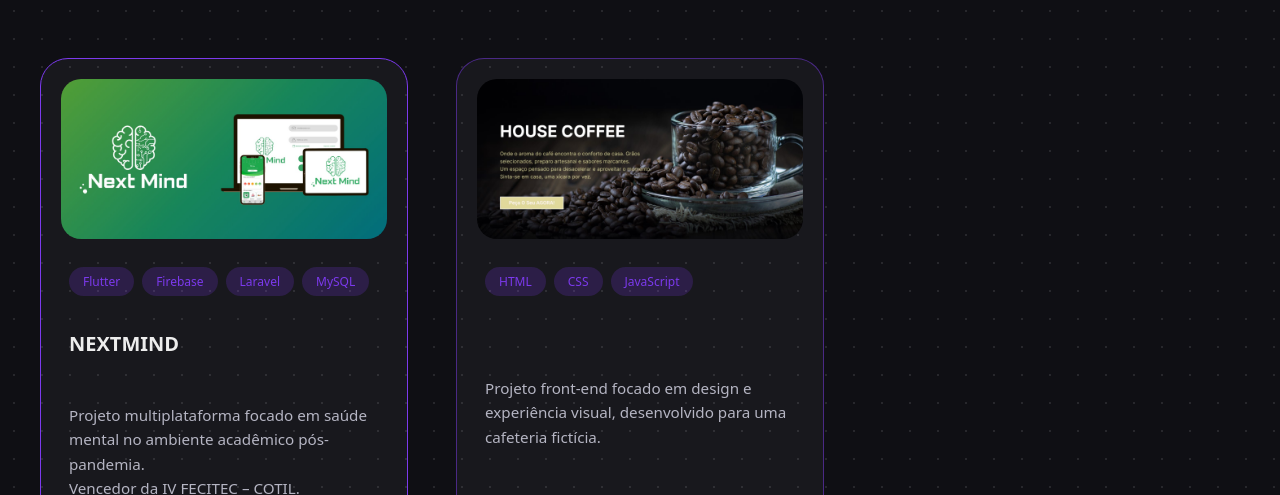
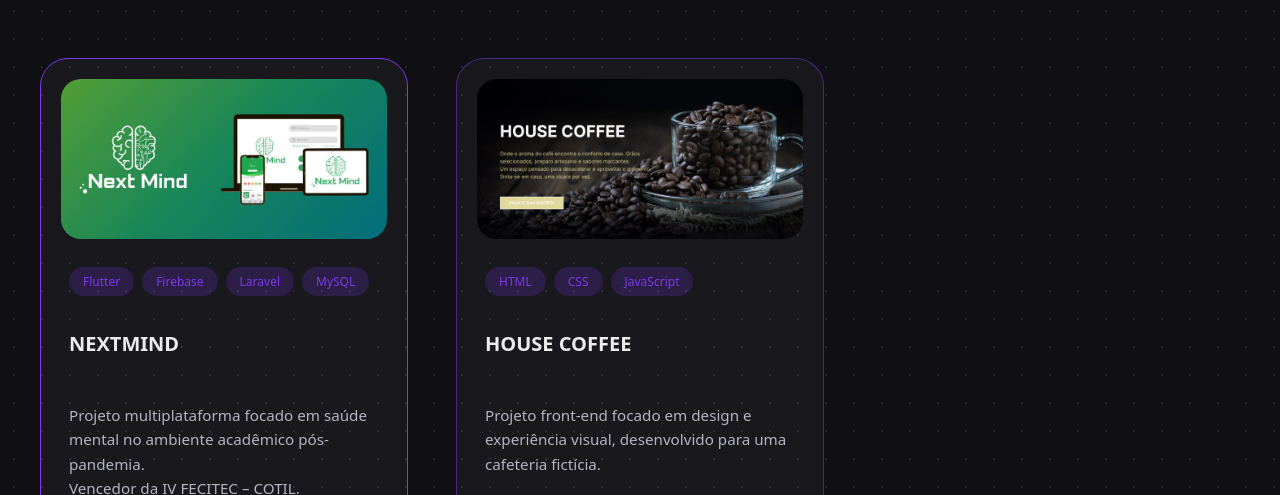
Before and after one commit to marlon1402/marlon1402.github.io, a plain HTML site: page projetos/index.html in a window 1280 px wide. Shown: the part 227-722 px from the top of the page. Drawn offline with nearby package versions, Linux system fonts and the light colour scheme.

Commit message:
feat: adicionar título ao projeto "HOUSE COFFEE" na lista de projetos

```diff
--- a/projetos/index.html
+++ b/projetos/index.html
@@ -74,7 +74,7 @@
                         <li>JavaScript</li>
                     </ul>
 
-                    <h2 class="project-title"></h2>
+                    <h2 class="project-title">HOUSE COFFEE</h2>
 
                     <p class="project-description" data-i18n="projectHouseDesc"></p>
 
```
